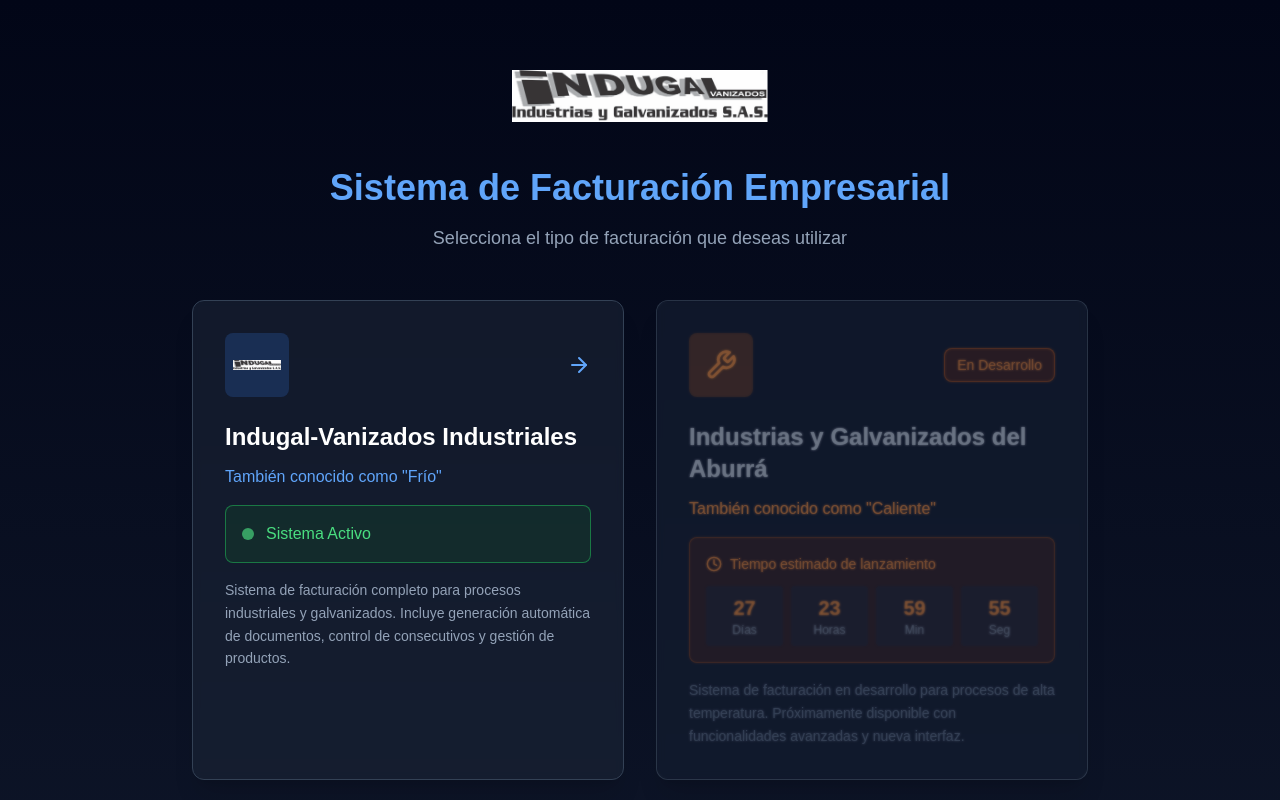
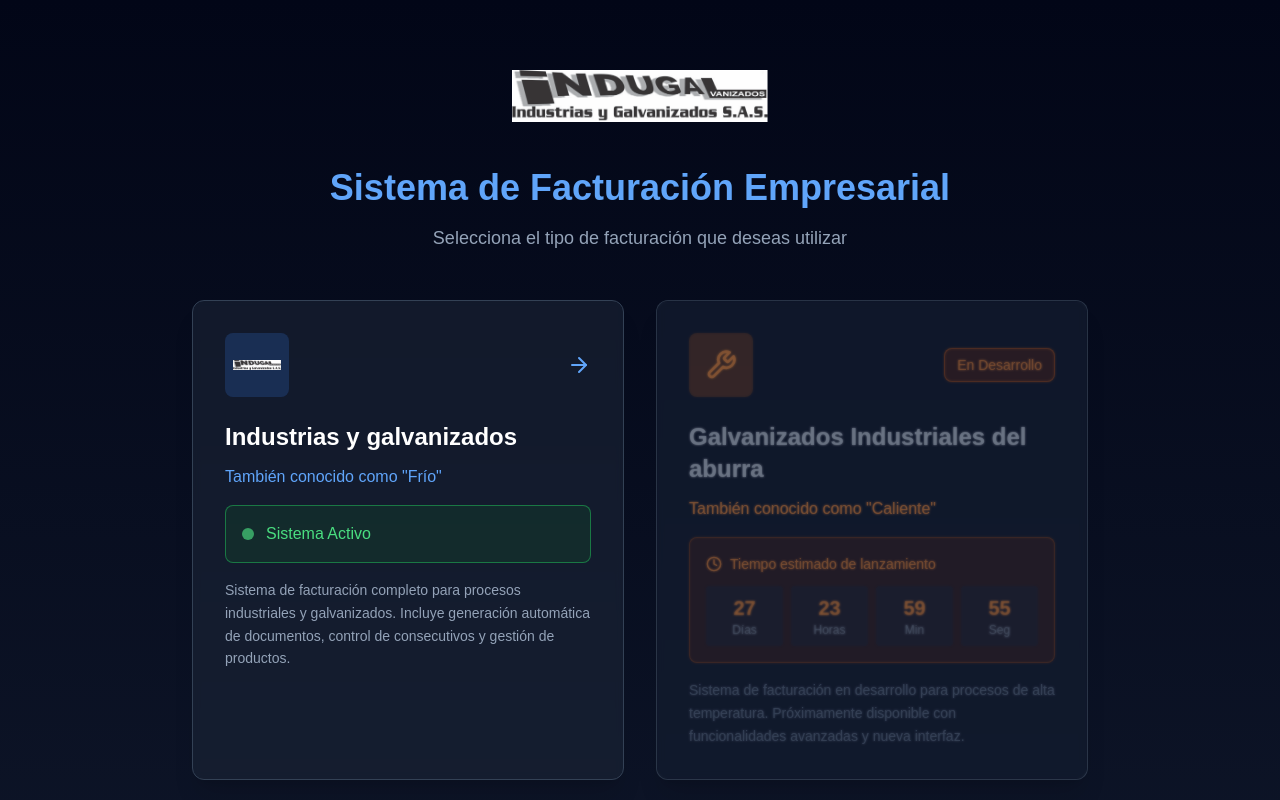
Before and after one commit to nicolas61v/pdfIndugal, a Next.js app: page / in a window 1280 px wide. Shown: the top 800 px of the page. Built offline with nearby package versions, Linux system fonts and the light colour scheme.

Commit message:
updated names

```diff
--- a/src/components/InvoiceSelector/index.js
+++ b/src/components/InvoiceSelector/index.js
@@ -79,7 +79,7 @@
               </div>
 
               <h3 className="text-2xl font-bold text-white mb-3">
-                Indugal-Vanizados Industriales
+                Industrias y galvanizados
               </h3>
               <p className="text-blue-400 font-medium mb-4">
                 También conocido como "Frío"
@@ -115,7 +115,7 @@
               </div>
 
               <h3 className="text-2xl font-bold text-slate-300 mb-3">
-                Industrias y Galvanizados del Aburrá
+                Galvanizados Industriales del aburra
               </h3>
               <p className="text-orange-400 font-medium mb-4">
                 También conocido como "Caliente"
--- a/src/components/PDFGenerator/index.js
+++ b/src/components/PDFGenerator/index.js
@@ -55,7 +55,7 @@
                     Recepción de Producto
                   </h1>
                   <p className="text-slate-400 mt-2 text-lg">
-                    Indugal-Vanizados Industriales (Frío)
+                    Industrias y galvanizados (Frío)
                   </p>
                 </div>
               </div>
```
